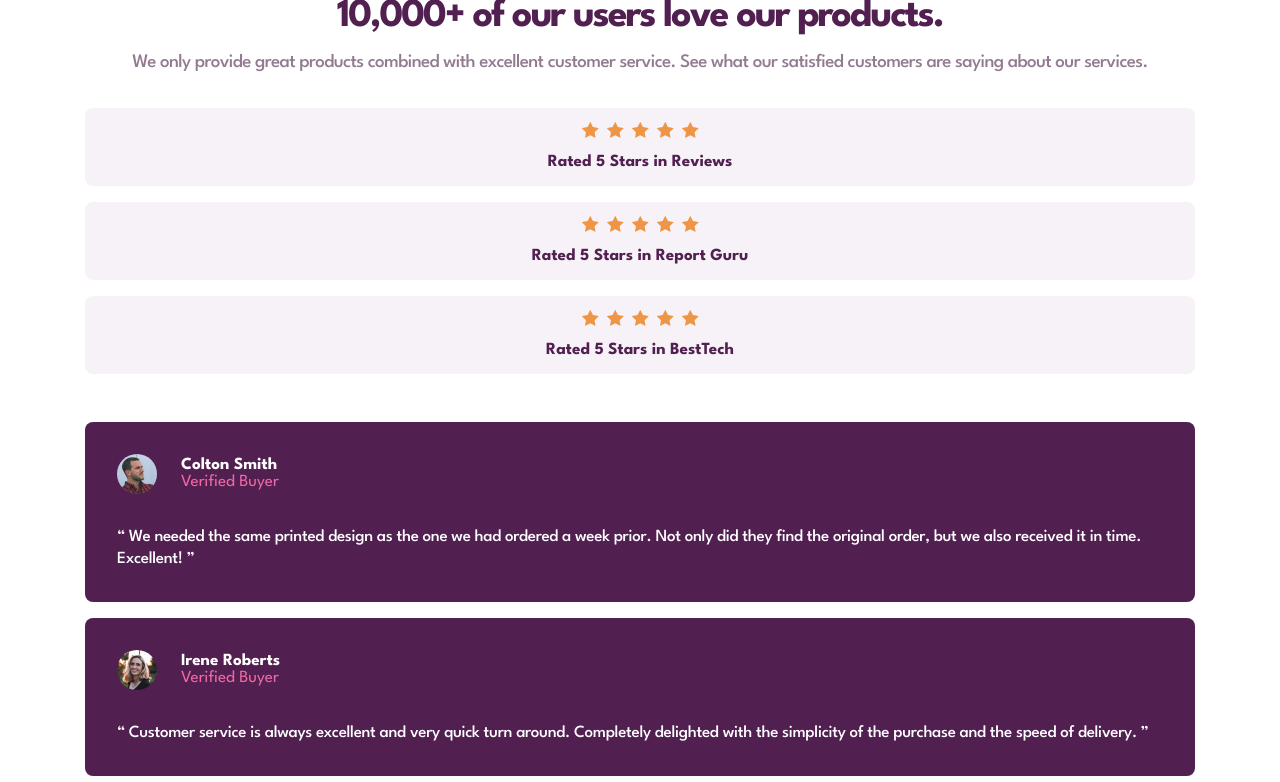
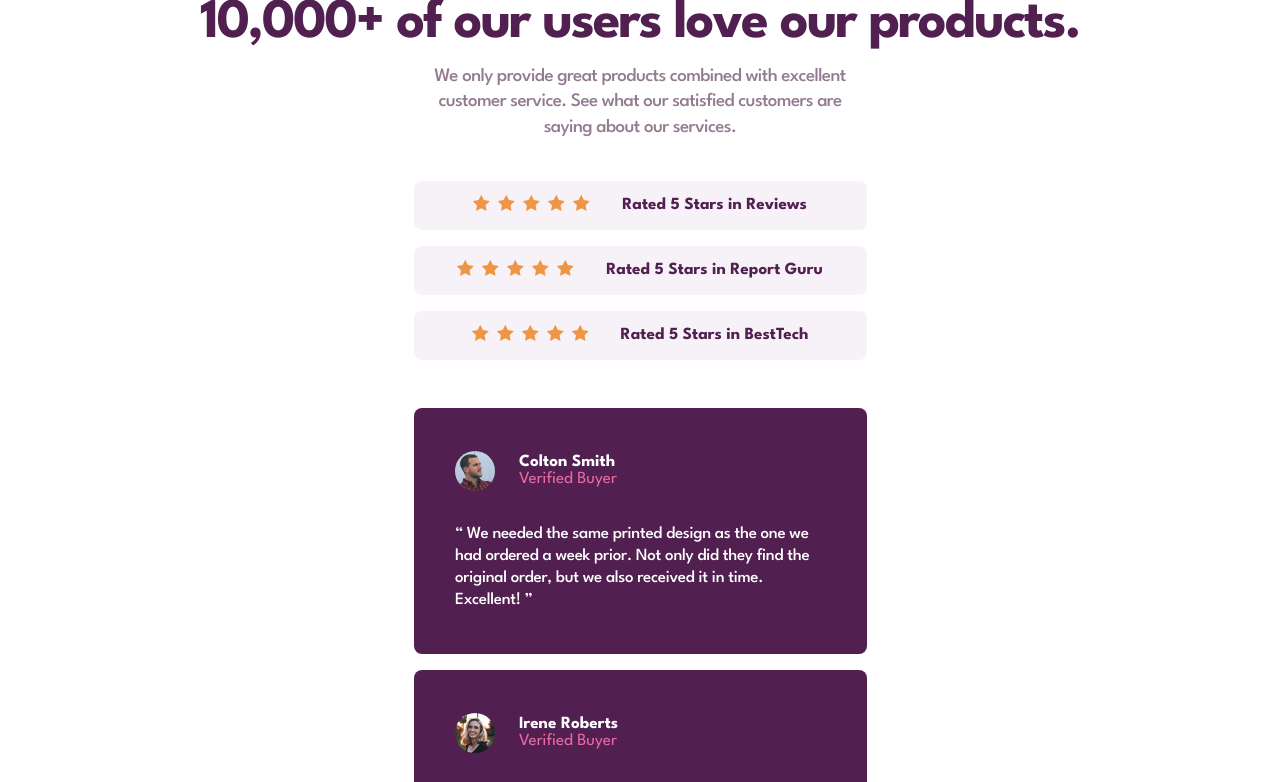
Before and after one commit to enriquesamudio99/fm-social-proof-section, a plain HTML site: page index.html in a window 1280 px wide. Shown: the top 782 px of the page. Drawn offline with Linux system fonts and the light colour scheme.

Commit message:
Responsive for tablet done

```diff
--- a/assets/styles/main.css
+++ b/assets/styles/main.css
@@ -171,8 +171,23 @@ a {
   gap: 2rem;
 }
 
+@media (min-width: 40rem) {
+  .hero__container {
+    gap: 2.5rem;
+    align-items: center;
+  }
+}
+
 .hero__left {
   text-align: center;
+}
+
+@media (min-width: 40rem) {
+  .hero__left {
+    display: flex;
+    flex-direction: column;
+    align-items: center;
+  }
 }
 
 .hero__title {
@@ -182,6 +197,13 @@ a {
   padding: 0 1rem;
 }
 
+@media (min-width: 40rem) {
+  .hero__title {
+    font: var(--txt-preset-1);
+    padding: 0 2rem;
+  }
+}
+
 .hero__subtitle {
   margin-top: 1rem;
   font: var(--txt-preset-3);
@@ -189,10 +211,22 @@ a {
   letter-spacing: -0.6px;
 }
 
+@media (min-width: 40rem) {
+  .hero__subtitle {
+    max-width: 28.3125rem;
+  }
+}
+
 .hero__reviews {
   display: flex;
   flex-direction: column;
   gap: 1rem;
+}
+
+@media (min-width: 40rem) {
+  .hero__reviews {
+    width: 28.3125rem;
+  }
 }
 
 .hero__reviews {
@@ -211,10 +245,25 @@ a {
   padding: .9063rem 1rem;
 }
 
+@media (min-width: 40rem) {
+  .hero__review {
+    flex-direction: row;
+    justify-content: center;
+    gap: 2rem;
+    padding: 1rem 2.2188rem;
+  }
+}
+
 .hero__stars {
   display: flex;
   align-items: center;
   gap: .5rem;
+}
+
+@media (min-width: 40rem) {
+  .hero__stars {
+    margin-top: -0.25rem;
+  }
 }
 
 .hero__review-text {
@@ -239,6 +288,13 @@ a {
   }
 }
 
+@media (min-width: 40rem) {
+  .testimonials__container {
+    width: 28.3125rem;
+    margin: 0 auto;
+  }
+}
+
 .testimonials__grid {
   display: grid;
   gap: 1rem;
@@ -252,6 +308,12 @@ a {
 
 .testimonial__container {
   padding: 2rem;
+}
+
+@media (min-width: 40rem) {
+  .testimonial__container {
+    padding: 2.6875rem 2.5938rem;
+  }
 }
 
 .testimonial__header {
```
Also changed, not shown: preview.jpg (added), 1 other file.
